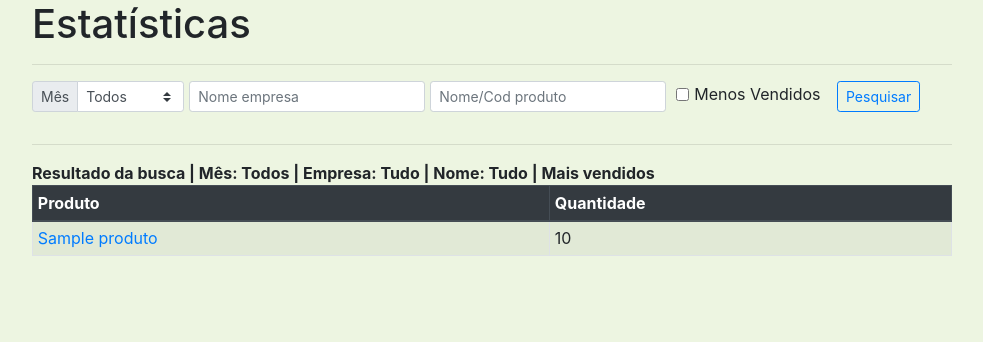
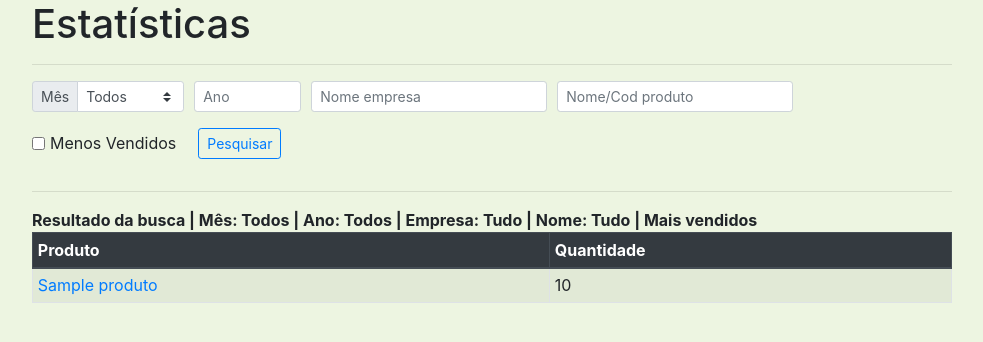
Before and after one commit to vitornr7/estoque-django, a Django app: page /estatisticas/ in a window 1280 px wide. Shown: the part 56-398 px from the top of the page, without its empty margins (148-1131 px from the left). Run offline with Django 3.2, Linux system fonts and the light colour scheme; a user stored in the database is signed in; tables that the repository leaves empty hold one stand-in row (values such as "Sample post"); some libraries are stand-ins or nearby versions.

Commit message:
estatisticas ano

```diff
--- a/estoque/templates/estoque/estatisticas.html
+++ b/estoque/templates/estoque/estatisticas.html
@@ -32,18 +32,25 @@
             </div>
         </div>
 
+        <div class="form-group col-auto">
+            <input class="form-control form-control-sm" type="number" min="0" max="5000" placeholder="Ano"
+                aria-label="Search" name="ano">
+        </div>
+
         {% if request.user.is_superuser %}
         {% include 'estoque/pesquisa/empresa.html' %}
         {% endif %}
         {% include 'estoque/pesquisa/produto.html' %}
 
-        <div class="form-group col">
+        <div class="form-group col-auto">
             <div class="form-check form-check-inline">
                 <input class="form-check-input" type="checkbox" id="inlineCheckbox1" value="menos_vendidos"
                     name="menos_vendidos">
                 <label class="form-check-label" for="inlineCheckbox1">Menos Vendidos</label>
             </div>
+        </div>
 
+        <div class="form-group col">
             <button class="btn btn-outline-primary btn-sm" type="submit">Pesquisar</button>
         </div>
     </div>
@@ -56,6 +63,13 @@
         <strong>
             Resultado da busca
             {% include 'estoque/pesquisa/pesq_mes.html' %}
+
+            {% if request.GET.ano %}
+            | Ano: {{ request.GET.ano }}
+            {% else %}
+            | Ano: Todos
+            {% endif %}
+
             {% if request.user.is_superuser %}{% include 'estoque/pesquisa/pesq_empresa.html' %}{% endif %}
             {% include 'estoque/pesquisa/pesq_produto.html' %}
 
--- a/estoque/templates/estoque/pesquisa/empresa.html
+++ b/estoque/templates/estoque/pesquisa/empresa.html
@@ -1,6 +1,4 @@
-<div class="form-row align-items-center">
-    <div class="form-group col-auto">
-        <input class="form-control form-control-sm" type="text" placeholder="Nome empresa" aria-label="Search"
-            name="nome_empresa">
-    </div>
+<div class="form-group col-auto">
+    <input class="form-control form-control-sm" type="text" placeholder="Nome empresa" aria-label="Search"
+        name="nome_empresa">
 </div>
--- a/estoque/views.py
+++ b/estoque/views.py
@@ -679,6 +679,7 @@ def estatisticas(request):
     nome_produto = request.GET.get('nome_produto')
     nome_empresa = request.GET.get('nome_empresa')
     mes = request.GET.get('mes')
+    ano = request.GET.get('ano')
     menos_vendidos = request.GET.get('menos_vendidos')
 
     if mes:
@@ -695,6 +696,11 @@ def estatisticas(request):
 
     if mes != 0:
         produtos = produtos.filter(carrinho__data__month=mes)
+
+    if ano:
+        ano = int(ano)
+        if ano < 5001:
+            produtos = produtos.filter(carrinho__data__year=ano)
 
     if nome_empresa and request.user.is_superuser:
         produtos = produtos.filter(carrinho__empresa__usuario__username=nome_empresa)
```
